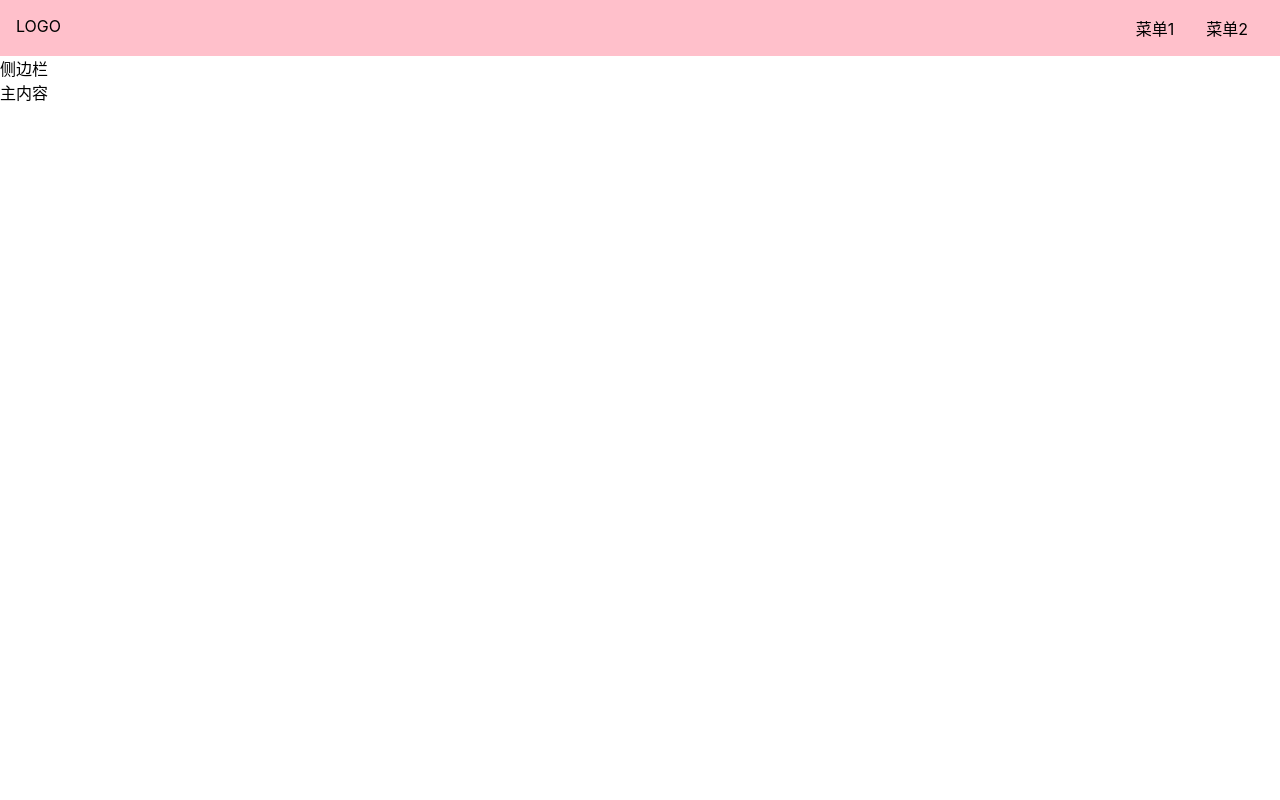
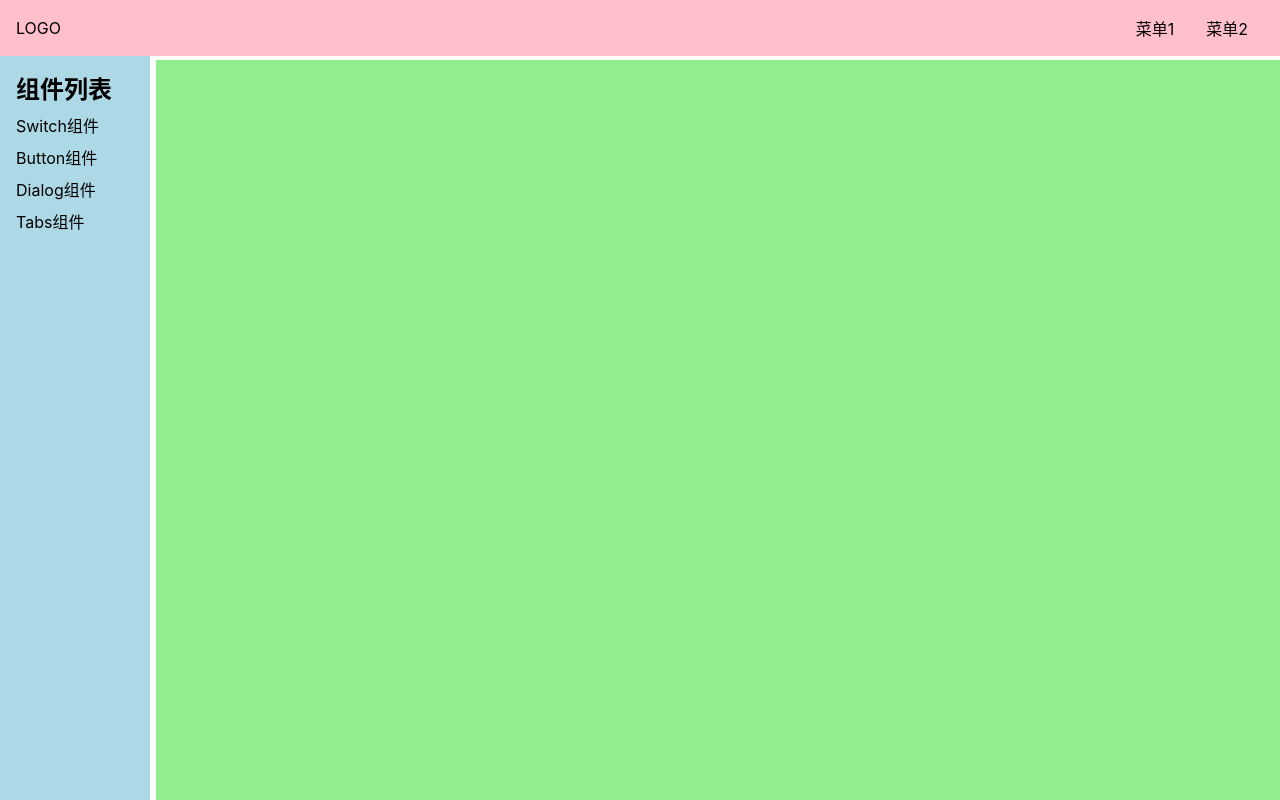
Before and after one commit to xiehaopei/fireworks-ui, a Vue app: page /doc in a window 1280 px wide. Built offline with nearby package versions, Linux system fonts and the light colour scheme.

Commit message:
官网框架搭建

```diff
--- a/src/App.vue
+++ b/src/App.vue
@@ -1,9 +1,30 @@
+<!--
+ * @Author: Haopei Xie
+ * @Date: 2020-10-02 23:27:28
+ * @LastEditTime: 2020-10-06 15:48:39
+ * @LastEditors: Haopei Xie
+ * @Description:
+ * @FilePath: \Pibukae:\vue\fireworks-ui\src\App.vue
+-->
 <template>
 <router-view></router-view>
 </template>
 
 <script lang="ts">
+import {
+  provide,
+  ref
+} from "vue";
+import router from './router';
 export default {
   name: "App",
+  setup() {
+    const width = document.documentElement.clientWidth;
+    const asideVisible = ref(width <= 500 ? false : true);
+    provide("visible", asideVisible);
+    router.afterEach(() => {
+      width <= 500 ? asideVisible.value = false : asideVisible.value = true
+    })
+  },
 };
 </script>
--- a/src/components/Topnav.vue
+++ b/src/components/Topnav.vue
@@ -1,3 +1,11 @@
+<!--
+ * @Author: Haopei Xie
+ * @Date: 2020-10-03 21:49:38
+ * @LastEditTime: 2020-10-06 16:22:48
+ * @LastEditors: Haopei Xie
+ * @Description:
+ * @FilePath: \Pibukae:\vue\fireworks-ui\src\components\Topnav.vue
+-->
 <template>
 <div class="topnav">
   <div class="logo">LOGO</div>
@@ -5,32 +13,79 @@
     <li>菜单1</li>
     <li>菜单2</li>
   </ul>
+  <span class="asideButton" @click="toggleAside"></span>
 </div>
 </template>
+
+<script lang="ts">
+import {
+  inject,
+  Ref
+} from "vue";
+export default {
+  setup() {
+    const asideVisible = inject < Ref < boolean >> ("visible");
+    const toggleAside = () => {
+      asideVisible.value = !asideVisible.value;
+    };
+    return {
+      toggleAside,
+    };
+  },
+};
+</script>
 
 <style lang="scss" scoped>
 .topnav {
   background: pink;
   display: flex;
+  justify-content: center;
+  align-items: center;
   padding: 16px;
+  position: fixed;
+  top: 0;
+  left: 0;
+  width: 100%;
+  z-index: 10;
 
-    > .logo {
+  >.logo {
     max-width: 6em;
     margin-right: auto;
   }
 
-    > .menu {
+  >.menu {
     display: flex;
     white-space: nowrap;
     flex-wrap: nowrap;
 
-      > li {
+    >li {
       margin: 0 1em;
+    }
+  }
+
+  >.asideButton {
+    display: none;
+    width: 24px;
+    height: 24px;
+    background-color: red;
+    position: absolute;
+    left: 16px;
+    top: 50%;
+    transform: translateY(-50%);
+  }
+
+  @media (max-width: 500px) {
+    >.menu {
+      display: none;
+    }
+
+    >.logo {
+      margin: 0 auto;
+    }
+
+    >.asideButton {
+      display: inline-block;
     }
   }
 }
 </style>
-
-<script>
-  export default {};
-</script>
--- /dev/null
+++ b/src/components/button.vue
@@ -0,0 +1,14 @@
+<!--
+ * @Author: Haopei Xie
+ * @Date: 2020-10-06 16:29:38
+ * @LastEditTime: 2020-10-06 16:29:50
+ * @LastEditors: Haopei Xie
+ * @Description:
+ * @FilePath: \Pibukae:\vue\fireworks-ui\src\components\button.vue
+ * @
+-->
+<template>
+<div>
+
+</div>
+</template>
--- /dev/null
+++ b/src/components/dialog.vue
@@ -0,0 +1,14 @@
+<!--
+ * @Author: Haopei Xie
+ * @Date: 2020-10-06 16:29:58
+ * @LastEditTime: 2020-10-06 16:30:03
+ * @LastEditors: Haopei Xie
+ * @Description:
+ * @FilePath: \Pibukae:\vue\fireworks-ui\src\components\dialog.vue
+ * @
+-->
+<template>
+<div>
+
+</div>
+</template>
--- /dev/null
+++ b/src/components/switch.vue
@@ -0,0 +1,40 @@
+<!--
+ * @Author: Haopei Xie
+ * @Date: 2020-10-06 15:32:59
+ * @LastEditTime: 2020-10-06 16:21:48
+ * @LastEditors: Haopei Xie
+ * @Description:
+ * @FilePath: \Pibukae:\vue\fireworks-ui\src\components\switch.vue
+ * @
+-->
+<template>
+<div>
+  <h1>switch页面</h1>
+  <h1>switch页面</h1>
+  <h1>switch页面</h1>
+  <h1>switch页面</h1>
+  <h1>switch页面</h1>
+  <h1>switch页面</h1>
+  <h1>switch页面</h1>
+  <h1>switch页面</h1>
+  <h1>switch页面</h1>
+  <h1>switch页面</h1>
+  <h1>switch页面</h1>
+  <h1>switch页面</h1>
+  <h1>switch页面</h1>
+  <h1>switch页面</h1>
+  <h1>switch页面</h1>
+  <h1>switch页面</h1>
+  <h1>switch页面</h1>
+  <h1>switch页面</h1>
+  <h1>switch页面</h1>
+  <h1>switch页面</h1>
+  <h1>switch页面</h1>
+  <h1>switch页面</h1>
+  <h1>switch页面</h1>
+  <h1>switch页面</h1>
+  <h1>switch页面</h1>
+  <h1>switch页面</h1>
+
+</div>
+</template>
--- /dev/null
+++ b/src/components/tabs.vue
@@ -0,0 +1,14 @@
+<!--
+ * @Author: Haopei Xie
+ * @Date: 2020-10-06 16:30:24
+ * @LastEditTime: 2020-10-06 16:30:40
+ * @LastEditors: Haopei Xie
+ * @Description:
+ * @FilePath: \Pibukae:\vue\fireworks-ui\src\components\tabs.vue
+ * @
+-->
+<template>
+<div>
+
+</div>
+</template>
--- a/src/views/Doc.vue
+++ b/src/views/Doc.vue
@@ -1,17 +1,115 @@
-<!--This is the document page-->
+<!--
+ * @Author: Haopei Xie
+ * @Date: 2020-10-03 16:01:34
+ * @LastEditTime: 2020-10-06 16:27:24
+ * @LastEditors: Haopei Xie
+ * @Descript This is the document page
+ * @FilePath: \Pibukae:\vue\fireworks-ui\src\views\Doc.vue
+-->
 <template>
-  <div>
-    <Topnav />
-    <div class="content">
-      <aside>侧边栏</aside>
-      <main>主内容</main>
-    </div>
+<div class="layout">
+  <Topnav class="nav" />
+  <div class="content">
+    <aside v-if="asideVisible">
+      <h2>组件列表</h2>
+      <ol>
+        <li>
+          <router-link to="/doc/switch">Switch组件</router-link>
+        </li>
+        <li>
+          <router-link to="/doc/button">Button组件</router-link>
+        </li>
+        <li>
+          <router-link to="/doc/dialog">Dialog组件</router-link>
+        </li>
+        <li>
+          <router-link to="/doc/tabs">Tabs组件</router-link>
+        </li>
+      </ol>
+    </aside>
+    <main>
+      <router-view></router-view>
+    </main>
   </div>
+</div>
 </template>
 
 <script lang="ts">
-  import Topnav from '../components/Topnav.vue';
-  export default {
-    components: { Topnav },
-  };
+import {
+  inject,
+  Ref
+} from 'vue';
+import Topnav from '../components/Topnav.vue';
+export default {
+  components: {
+    Topnav,
+  },
+  setup() {
+    const asideVisible = inject < Ref < boolean >> ('visible')
+    return {
+      asideVisible
+    }
+  },
+};
 </script>
+
+<style lang="scss" scoped>
+.layout {
+  display: flex;
+  flex-direction: column;
+  height: 100vh;
+
+  >.nav {
+    flex-shrink: 0;
+  }
+
+  >.content {
+    flex-grow: 1;
+    padding-top: 60px;
+    padding-left: 156px;
+
+    @media (max-width: 500px) {
+      padding-left: 0;
+    }
+  }
+}
+
+.content {
+  display: flex;
+
+  >aside {
+    flex-shrink: 0;
+  }
+
+  >main {
+    flex-grow: 1;
+    padding: 16px;
+    background: lightgreen;
+  }
+}
+
+aside {
+  background-color: lightblue;
+  width: 150px;
+  padding: 16px;
+  position: fixed;
+  top: 0;
+  left: 0;
+  padding-top: 70px;
+  height: 100%;
+
+  >h2 {
+    margin-bottom: 4px;
+  }
+
+  >ol {
+    >li {
+      padding: 4px 0;
+    }
+  }
+}
+
+main {
+  overflow: auto;
+}
+</style>
--- a/src/views/Home.vue
+++ b/src/views/Home.vue
@@ -1,9 +1,9 @@
 <!--
  * @Author: Haopei Xie
  * @Date: 2020-10-03 16:01:27
- * @LastEditTime: 2020-10-05 21:33:00
+ * @LastEditTime: 2020-10-05 22:51:21
  * @LastEditors: Haopei Xie
- * @Description:
+ * @Description: This is the Home page
  * @FilePath: \Pibukae:\vue\fireworks-ui\src\views\Home.vue
 -->
 <template>
@@ -13,8 +13,8 @@
     <h1>烟火UI</h1>
     <h2>抓住转瞬即逝的美感</h2>
     <p class="actions">
-      <a>GitHub</a>
-      <a>开始</a>
+      <a href="https://github.com/xiehaopei/fireworks-ui" target="_blank">GitHub</a>
+      <router-link to="/doc">开始</router-link>
     </p>
   </div>
 </div>
```
Also changed, not shown: src/main.ts (+9 -0 lines), src/router.ts (+18 -4 lines). Lines whose indentation alone changed are shown as unchanged.
